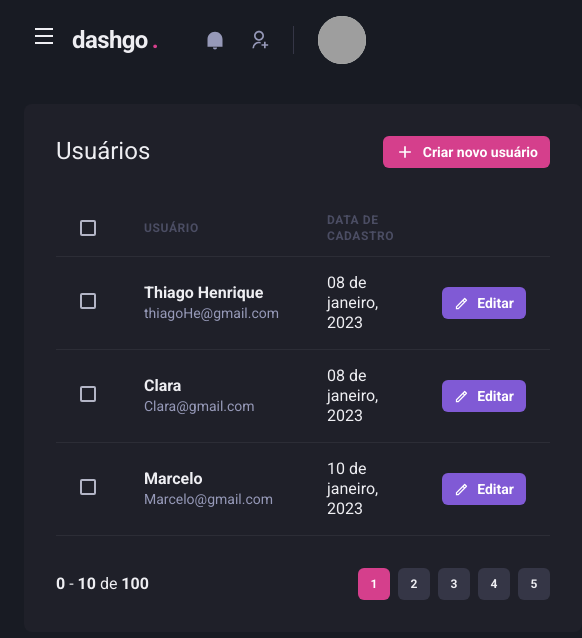
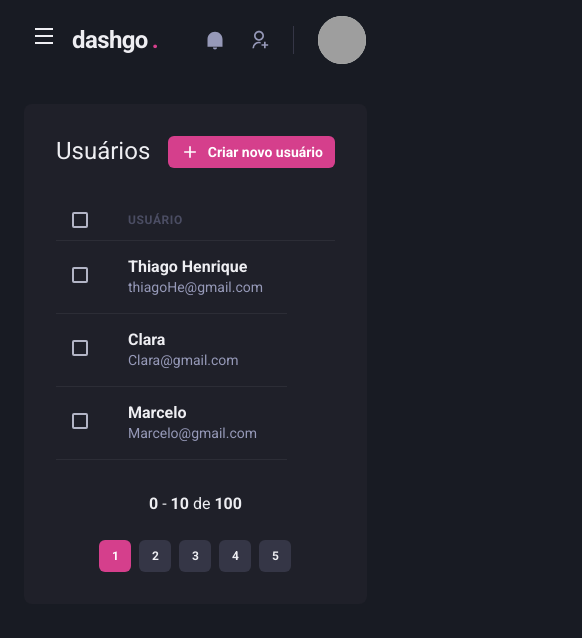
Before and after one commit to fna1r/dashgo, a Next.js app: page /users in a window 390 px wide. Shown: the top 638 px of the page, 582 px wide, since content can reach past the window. Built offline with nearby package versions, Linux system fonts and the light colour scheme; grey boxes are pictures that could not be loaded.

Commit message:
responsividade na lista de usuário.

```diff
--- a/src/components/Pagination/index.tsx
+++ b/src/components/Pagination/index.tsx
@@ -5,7 +5,7 @@ import { PaginationItem } from "./PaginationItem";
 export function Pagination() {
     return (
         <Stack
-            direction='row'
+            direction={['column','row']}
             spacing='6'
             mt='8'
             justify='space-between'
@@ -20,7 +20,6 @@ export function Pagination() {
                 <PaginationItem number={3} />
                 <PaginationItem number={4} />
                 <PaginationItem number={5} />
-
             </Stack>
         </Stack>
     );
--- a/src/pages/dashboard.tsx
+++ b/src/pages/dashboard.tsx
@@ -69,7 +69,7 @@ export default function Dashboard() {
 
                 <SimpleGrid flex='1' gap='4' minChildWidth='320px' alignItems='flex-start'>
                     <Box
-                        p='8'
+                        p={['6','8']}
                         bg='gray.800'
                         borderRadius={8}
                         pb='4'
@@ -78,7 +78,7 @@ export default function Dashboard() {
                         <Chart options={options} series={series} type="area" height={160}/>
                     </Box>
                     <Box
-                        p='8'
+                        p={['6','8']}
                         bg='gray.800'
                         borderRadius={8}
                         pb='4'
--- a/src/pages/users/index.tsx
+++ b/src/pages/users/index.tsx
@@ -1,4 +1,4 @@
-import { Box, Button, Checkbox, Flex, Heading, Icon, Table, Tbody, Td, Text, Th, Thead, Tr } from "@chakra-ui/react";
+import { Box, Button, Checkbox, Flex, Heading, Icon, Table, Tbody, Td, Text, Th, Thead, Tr, useBreakpoint, useBreakpointValue } from "@chakra-ui/react";
 import { RiAddLine, RiPencilLine } from "react-icons/ri";
 import { Header } from "../../components/Header";
 import { Pagination } from "../../components/Pagination";
@@ -6,6 +6,12 @@ import { Sidebar } from "../../components/Sidebar";
 
 
 export default function UserList() {
+
+    const isWideVersion = useBreakpointValue({
+        base:false,
+        lg: true,
+    })
+
     return (
         <Box>
             <Header />
@@ -28,17 +34,17 @@ export default function UserList() {
                     <Table colorScheme='whiteAlpha'>
                         <Thead>
                             <Tr>
-                                <Th px='6' color='gray.300' w='8'>
+                                <Th px={['4', '4', '6']} color='gray.300' w='8'>
                                     <Checkbox colorScheme='pink' />
                                 </Th>
                                 <Th>Usuário</Th>
-                                <Th>Data de cadastro</Th>
+                                { isWideVersion && (<Th>Data de cadastro</Th>)}
                                 <Th w='8'></Th>
                             </Tr>
                         </Thead>
                         <Tbody>
                             <Tr>
-                                <Td px='6'>
+                                <Td px={['4', '4', '6']}>
                                     <Checkbox colorScheme='pink' />
                                 </Td>
                                 <Td>
@@ -47,8 +53,8 @@ export default function UserList() {
                                         <Text fontSize='sm' color='gray.300'>thiagoHe@gmail.com</Text>
                                     </Box>
                                 </Td>
-                                <Td>08 de janeiro, 2023</Td>
-                                <Td>
+                                { isWideVersion && (<Td>08 de janeiro, 2023</Td>)}
+                                { isWideVersion && (<Td>
                                     <Button as='a'
                                         size='sm'
                                         fontSize='sm'
@@ -56,10 +62,10 @@ export default function UserList() {
                                         leftIcon={<Icon as={RiPencilLine} fontSize='15' />}
                                     >
                                         Editar</Button>
-                                </Td>
+                                </Td>)}
                             </Tr>
                             <Tr>
-                                <Td px='6'>
+                                <Td px={['4', '4', '6']}>
                                     <Checkbox colorScheme='pink' />
                                 </Td>
                                 <Td>
@@ -68,8 +74,8 @@ export default function UserList() {
                                         <Text fontSize='sm' color='gray.300'>Clara@gmail.com</Text>
                                     </Box>
                                 </Td>
-                                <Td>08 de janeiro, 2023</Td>
-                                <Td>
+                                { isWideVersion && (<Td>08 de janeiro, 2023</Td>)}
+                                { isWideVersion && (<Td>
                                     <Button as='a'
                                         size='sm'
                                         fontSize='sm'
@@ -77,10 +83,10 @@ export default function UserList() {
                                         leftIcon={<Icon as={RiPencilLine} fontSize='15' />}
                                     >
                                         Editar</Button>
-                                </Td>
+                                </Td>)}
                             </Tr>
                             <Tr>
-                                <Td px='6'>
+                                <Td px={['4', '4', '6']}>
                                     <Checkbox colorScheme='pink' />
                                 </Td>
                                 <Td>
@@ -89,8 +95,8 @@ export default function UserList() {
                                         <Text fontSize='sm' color='gray.300'>Marcelo@gmail.com</Text>
                                     </Box>
                                 </Td>
-                                <Td>10 de janeiro, 2023</Td>
-                                <Td>
+                                { isWideVersion &&  (<Td>10 de janeiro, 2023</Td>)}
+                                { isWideVersion && (<Td>
                                     <Button as='a'
                                         size='sm'
                                         fontSize='sm'
@@ -98,7 +104,7 @@ export default function UserList() {
                                         leftIcon={<Icon as={RiPencilLine} fontSize='15' />}
                                     >
                                         Editar</Button>
-                                </Td>
+                                </Td>)}
                             </Tr>
                         </Tbody>
                     </Table>
```
